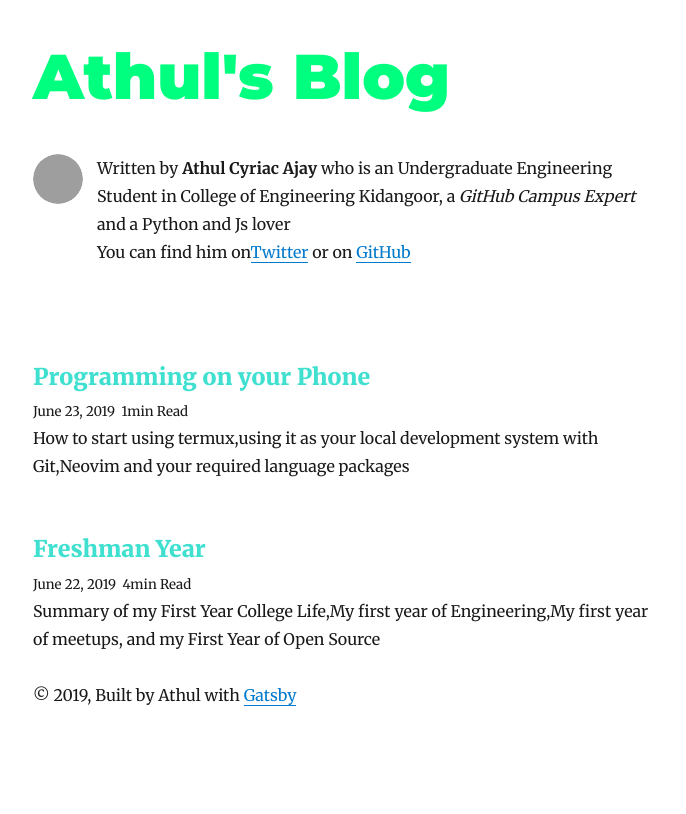
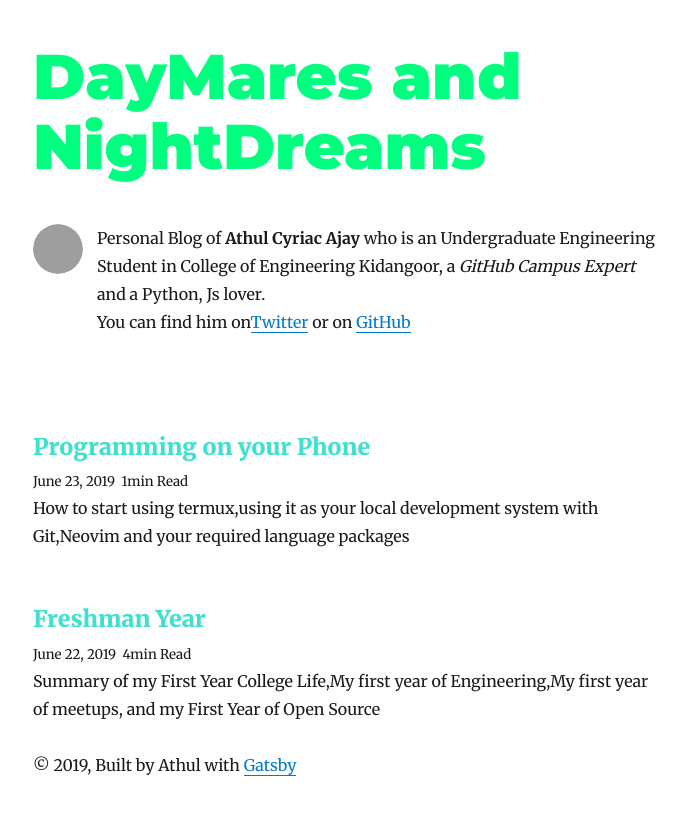
Before and after one commit to athul/blog, a Gatsby site: page / in a window 1280 px wide. Shown: the whole page, without its empty margins (292-978 px from the left). Built offline with nearby package versions, Linux system fonts and the light colour scheme; Gatsby itself is replaced by a stand-in of ours; some packages are replaced by stand-ins of ours; grey boxes are pictures that could not be loaded.

Commit message:
Updated Name and Description and bio

```diff
--- a/gatsby-config.js
+++ b/gatsby-config.js
@@ -1,8 +1,8 @@
 module.exports = {
   siteMetadata: {
-    title: `Athul's Blog`,
+    title: `DayMares and NightDreams`,
     author: `Athul Cyriac Ajay`,
-    description: `Athul's Blog`,
+    description: `Because DayDreams are outdated and Dreams are small in words...`,
     siteUrl: `https://gatsby-starter-blog-demo.netlify.com/`,
     social: {
       twitter: `athulcajay`,
--- a/src/components/bio.js
+++ b/src/components/bio.js
@@ -55,8 +55,8 @@ const Bio = () => {
         }}
       />
       <p>
-        Written by <strong>{author}</strong> who is an Undergraduate Engineering Student in
-        College of Engineering Kidangoor, a <i>GitHub Campus Expert</i> and a Python and Js lover<br></br>
+        Personal Blog of <strong>{author}</strong> who is an Undergraduate Engineering Student in
+        College of Engineering Kidangoor, a <i>GitHub Campus Expert</i> and a Python, Js lover.<br></br>
         {` `}
         You can find him on
         <a href={`https://twitter.com/${social.twitter}`}>Twitter</a> or on <a href={`https://github.com/${social.github}`}>GitHub</a>
```
